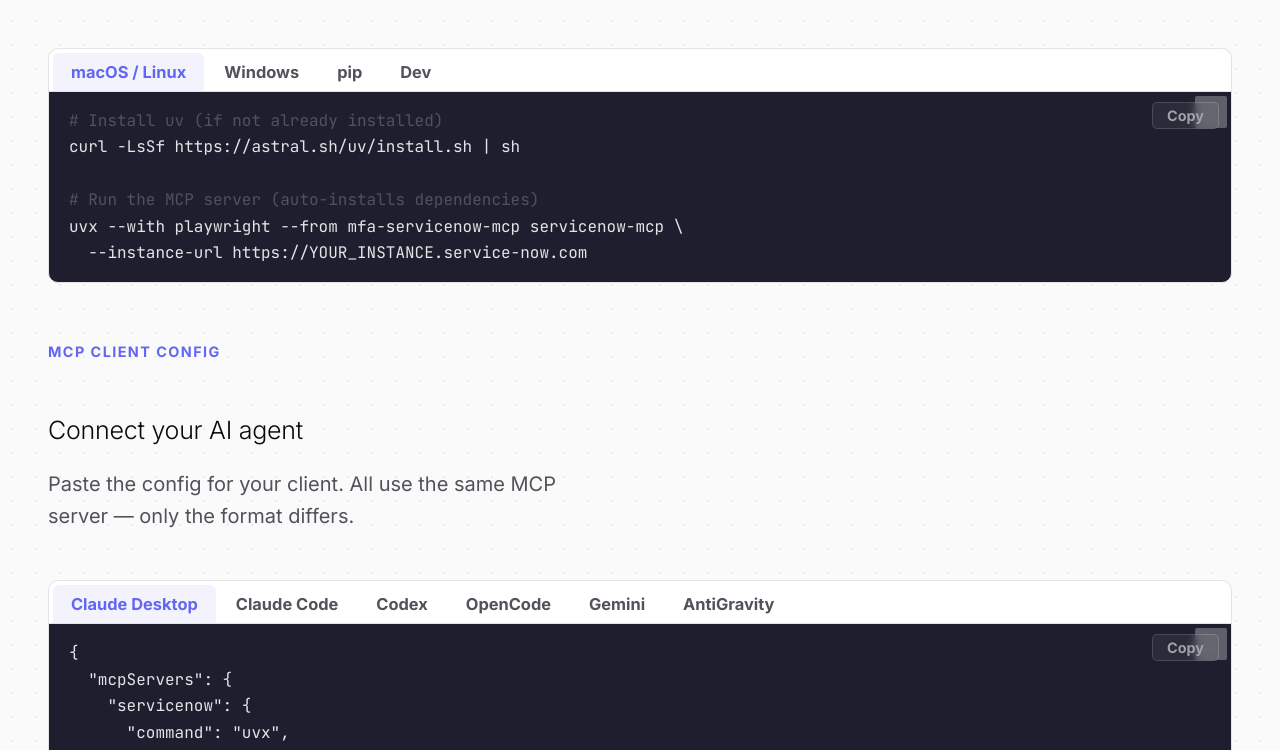
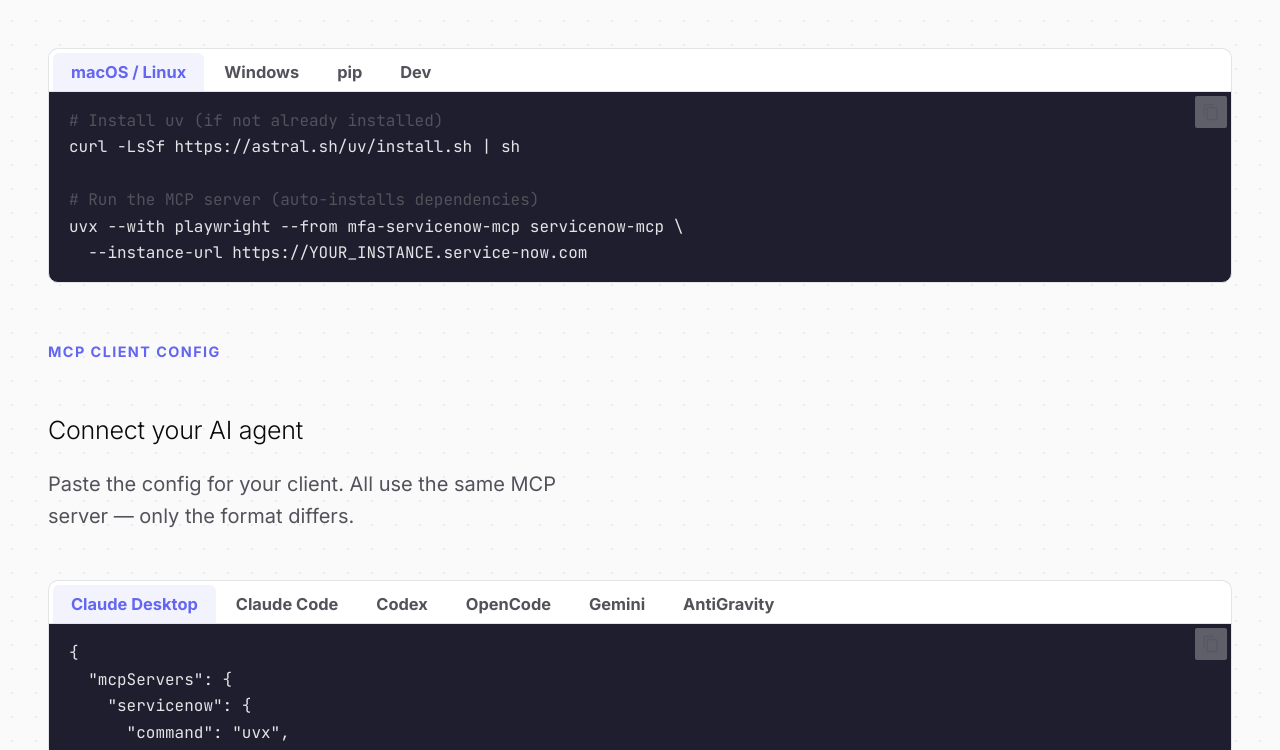
Before and after one commit to jshsakura/mfa-servicenow-mcp, an MkDocs documentation site: the page built from website/docs/index.md, in a window 1280 px wide and 1400 px high, scrolled down 1303 px. Shown: the part 158-908 px from the top of the window. Built offline with MkDocs 1.6.1 and Material for MkDocs 9.7.7, drawn with Linux system fonts in a browser that asks for light colours; comment, search, counter and statistics services are not loaded.

Commit message:
fix: remove custom Copy buttons, rely on Material theme's built-in copy
Material's content.code.copy already provides clipboard buttons on
all code blocks. Remove the duplicate install-copy-btn HTML, CSS,
and JS handler. Fix leftover dangling JS brackets.

Co-Authored-By: Claude Opus 4.6 (1M context) <noreply@anthropic.com>

```diff
--- a/website/docs/index.md
+++ b/website/docs/index.md
@@ -63,7 +63,6 @@ hide:
       <div class="install-panels">
         <div class="install-panel active" id="install-mac">
           <div class="install-code-block">
-            <button class="install-copy-btn" aria-label="Copy">Copy</button>
             <pre class="install-code"><code><span class="c"># Install uv (if not already installed)</span>
 curl -LsSf https://astral.sh/uv/install.sh | sh
 
@@ -74,7 +73,6 @@ uvx --with playwright --from mfa-servicenow-mcp servicenow-mcp \
         </div>
         <div class="install-panel" id="install-win">
           <div class="install-code-block">
-            <button class="install-copy-btn" aria-label="Copy">Copy</button>
             <pre class="install-code"><code><span class="c"># Install uv (if not already installed)</span>
 powershell -ExecutionPolicy ByPass -c "irm https://astral.sh/uv/install.ps1 | iex"
 
@@ -85,7 +83,6 @@ uvx --with playwright --from mfa-servicenow-mcp servicenow-mcp `
         </div>
         <div class="install-panel" id="install-pip">
           <div class="install-code-block">
-            <button class="install-copy-btn" aria-label="Copy">Copy</button>
             <pre class="install-code"><code><span class="c"># Install with pip + browser support</span>
 pip install "mfa-servicenow-mcp[browser]"
 playwright install chromium
@@ -97,7 +94,6 @@ servicenow-mcp \
         </div>
         <div class="install-panel" id="install-dev">
           <div class="install-code-block">
-            <button class="install-copy-btn" aria-label="Copy">Copy</button>
             <pre class="install-code"><code><span class="c"># Clone and install in development mode</span>
 git clone https://github.com/jshsakura/mfa-servicenow-mcp.git
 cd mfa-servicenow-mcp
@@ -131,7 +127,6 @@ servicenow-mcp \
       <div class="install-panels" id="mcp-panels">
         <div class="install-panel active" id="mcp-claude-desktop">
           <div class="install-code-block">
-            <button class="install-copy-btn" aria-label="Copy">Copy</button>
             <pre class="install-code"><code>{
   "mcpServers": {
     "servicenow": {
@@ -153,7 +148,6 @@ servicenow-mcp \
         </div>
         <div class="install-panel" id="mcp-claude-code">
           <div class="install-code-block">
-            <button class="install-copy-btn" aria-label="Copy">Copy</button>
             <pre class="install-code"><code><span class="c">// Option A: CLI one-liner</span>
 claude mcp add servicenow -- \
   uvx --with playwright --from mfa-servicenow-mcp servicenow-mcp \
@@ -180,7 +174,6 @@ claude mcp add servicenow -- \
         </div>
         <div class="install-panel" id="mcp-codex">
           <div class="install-code-block">
-            <button class="install-copy-btn" aria-label="Copy">Copy</button>
             <pre class="install-code"><code>[mcp_servers.servicenow]
 command = "uvx"
 args = [
@@ -195,7 +188,6 @@ args = [
         </div>
         <div class="install-panel" id="mcp-opencode">
           <div class="install-code-block">
-            <button class="install-copy-btn" aria-label="Copy">Copy</button>
             <pre class="install-code"><code>{
   "$schema": "https://opencode.ai/config.json",
   "mcp": {
@@ -218,7 +210,6 @@ args = [
         </div>
         <div class="install-panel" id="mcp-gemini">
           <div class="install-code-block">
-            <button class="install-copy-btn" aria-label="Copy">Copy</button>
             <pre class="install-code"><code>{
   "mcp": {
     "servicenow": {
@@ -240,7 +231,6 @@ args = [
         </div>
         <div class="install-panel" id="mcp-antigravity">
           <div class="install-code-block">
-            <button class="install-copy-btn" aria-label="Copy">Copy</button>
             <pre class="install-code"><code>{
   "mcpServers": {
     "servicenow": {
@@ -451,14 +441,5 @@ args = [
       });
     });
   });
-  document.querySelectorAll(".install-copy-btn").forEach(function(btn){
-    btn.addEventListener("click",function(){
-      var code=btn.closest(".install-code-block").querySelector("code");
-      var text=code.textContent.replace(/^\/\/.*$/gm,"").replace(/^#.*$/gm,"").replace(/\n{2,}/g,"\n").trim();
-      navigator.clipboard.writeText(text).then(function(){
-        btn.textContent="Copied!";setTimeout(function(){btn.textContent="Copy";},2000);
-      });
-    });
-  });
 })();
 </script>
--- a/website/docs/stylesheets/extra.css
+++ b/website/docs/stylesheets/extra.css
@@ -390,28 +390,6 @@ body.landing .md-footer { margin-top: 0; }
   position: relative;
 }
 
-.install-copy-btn {
-  position: absolute;
-  top: 10px;
-  right: 12px;
-  z-index: 2;
-  padding: 4px 14px;
-  border: 1px solid rgba(255,255,255,.15);
-  border-radius: 5px;
-  background: rgba(255,255,255,.06);
-  color: #a1a1aa;
-  font-size: .72rem;
-  font-weight: 600;
-  cursor: pointer;
-  transition: all .15s;
-  font-family: inherit;
-  backdrop-filter: blur(4px);
-}
-.install-copy-btn:hover {
-  background: rgba(255,255,255,.12);
-  color: #fafafa;
-  border-color: rgba(255,255,255,.3);
-}
 
 pre.install-code {
   margin: 0 !important;
```
